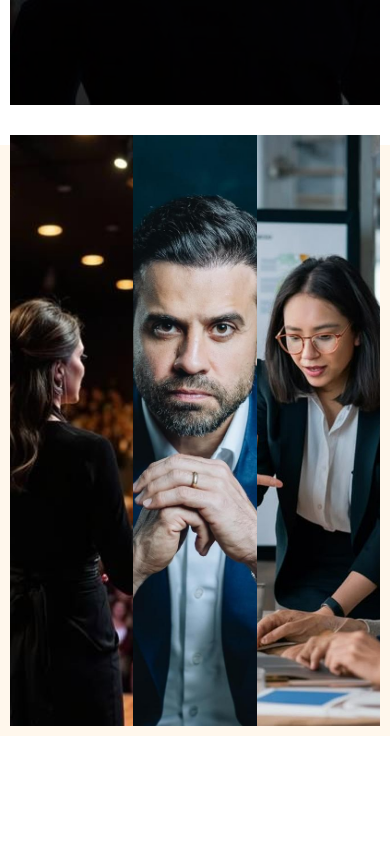
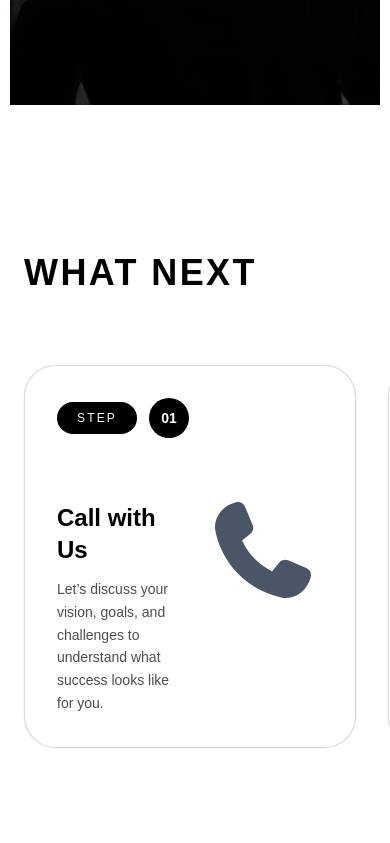
Before and after one commit to avinash14-cyber/Club-PR, a React (Vite) app: page /ourservices in a window 390 px wide. Shown: the part 7201-8044 px from the top of the page. Built offline with nearby package versions, Linux system fonts and the light colour scheme.

Commit message:
updated service page

```diff
--- a/src/components/ServicesHorizontal.jsx
+++ b/src/components/ServicesHorizontal.jsx
@@ -1,20 +1,41 @@
-
 import React, { useRef } from "react";
 import gsap from "gsap";
 import { ScrollTrigger } from "gsap/ScrollTrigger";
 import { useGSAP } from "@gsap/react";
+import { faPhone,faMessage,faCompassDrafting,faRocket } from "@fortawesome/free-solid-svg-icons";
+import { FontAwesomeIcon } from "@fortawesome/react-fontawesome";
 
 gsap.registerPlugin(ScrollTrigger);
 
-// your images
-import img1 from '../assets/services/wroks1.jpg'
-import img2 from '../assets/services/works2.jpg'
-import img3 from '../assets/services/works3.jpg'
-import img4 from '../assets/services/works4.jpg'
-// you can add more if you want
-const images = [img1, img2, img3,img4,img1,img2];
-const ServicesHorizontal = () => {
-    const sectionRef = useRef(null);
+const STEPS = [
+  {
+    step: "01",
+    title: "Call with Us",
+    text: "Let’s discuss your vision, goals, and challenges to understand what success looks like for you.",
+    icon: faPhone,
+  },
+  {
+    step: "02",
+    title: "Strategy & Concept",
+    text: "We shape big ideas into bold concepts that align with your goals and audience.",
+    icon: faMessage,
+  },
+  {
+    step: "03",
+    title: "Design & Development",
+    text: "Our team transforms ideas into reality through thoughtful design and seamless execution.",
+    icon: faCompassDrafting,
+  },
+  {
+    step: "04",
+    title: "Launch & Support",
+    text: "We ensure a smooth rollout and stay by your side for ongoing improvements and growth.",
+    icon: faRocket,
+  },
+];
+
+const ServiceHorizontal = () => {
+  const sectionRef = useRef(null);
   const trackRef = useRef(null);
 
   useGSAP(
@@ -23,15 +44,19 @@ const ServicesHorizontal = () => {
       const track = trackRef.current;
       if (!section || !track) return;
 
-      const totalScroll = track.scrollWidth - track.clientWidth;
+      const cards = track.querySelectorAll(".step-card");
+      if (!cards.length) return;
+
+      // total horizontal scroll = (cardCount - 1) * cardWidth
+      const totalScroll = track.scrollWidth - section.offsetWidth;
 
       gsap.to(track, {
         x: () => -totalScroll,
         ease: "none",
         scrollTrigger: {
           trigger: section,
-          start: "center center",          // pin when section center hits viewport center
-          end: () => "+=" + totalScroll,   // how long it stays pinned
+          start: "top top",
+          end: () => `+=${totalScroll}`, // how long the section stays pinned
           scrub: true,
           pin: true,
           anticipatePin: 1,
@@ -42,33 +67,61 @@ const ServicesHorizontal = () => {
   );
 
   return (
-     <section
+    <section
       ref={sectionRef}
-      className="w-full h-[70vh] bg-[#FFF7EC] flex items-center justify-center "
+      className="relative w-full min-h-screen py-15 bg-white text-black"
     >
-      {/* 90vw viewport */}
-      <div className="w-[95vw] mb-15 mt-10 overflow-hidden">
-        {/* horizontal track */}
+      {/* Heading */}
+      <div className="w-full px-6 md:px-12 lg:px-20 pt-12 pb-8 bg-white">
+        <h2
+          className="text-4xl md:text-6xl lg:text-8xl font-semibold tracking-[0.15rem] uppercase"
+           style={{ fontFamily: "Inter Tight, sans-serif" }}
+        >
+          WHAT NEXT
+        </h2>
+      </div>
+
+      {/* Horizontal cards */}
+      <div className="overflow-hidden mt-10">
         <div
           ref={trackRef}
-          className="flex flex-nowrap"
+          className="flex gap-8 px-6 md:px-12 lg:px-20 pb-16"
         >
-          {images.map((src, i) => (
-            <div
-              key={i}
-              className="shrink-0 w-[31.7vw] h-[70vh] " // 3 columns in 90vw => 30vw each
+          {STEPS.map((step) => (
+            <article
+              key={step.step}
+              className="step-card shrink-0 w-[85vw] md:w-[55vw] lg:w-[45vw] bg-white text-black rounded-4xl border border-black/15 shadow-[0_0_0_1px_rgba(0,0,0,0.03)]"
             >
-              <img
-                src={src}
-                alt={`Artwork ${i + 1}`}
-                className="w-full h-full object-cover"
-              />
-            </div>
+              <div className="p-8 md:p-10 flex flex-col justify-between h-full"  style={{ fontFamily: "Inter Tight, sans-serif" }}>
+                <div className="flex items-center gap-3 mb-8">
+                  <span className="inline-flex items-center px-5 py-2 rounded-full bg-black text-white text-xs tracking-[0.18em]">
+                    STEP
+                  </span>
+                  <span className="inline-flex items-center justify-center w-10 h-10 rounded-full bg-black text-white text-sm font-semibold">
+                    {step.step}
+                  </span>
+                </div>
+
+                <div className="flex justify-between items-start gap-8">
+                  <div className="max-w-[60%]">
+                    <h3 className="text-2xl md:text-4xl font-semibold mb-3">
+                      {step.title}
+                    </h3>
+                    <p className="text-sm md:text-lg text-black/70 leading-relaxed">
+                      {step.text}
+                    </p>
+                  </div>
+                  <div className="flex-1 flex justify-center items-center text-[96px] md:text-[140px] text-gray-600 select-none">
+                    <FontAwesomeIcon icon={step.icon} />
+                  </div>
+                </div>
+              </div>
+            </article>
           ))}
         </div>
       </div>
     </section>
-  )
-}
+  );
+};
 
-export default ServicesHorizontal
+export default ServiceHorizontal;
```
